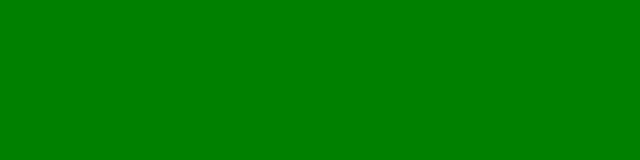
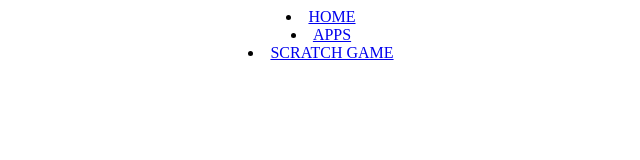
Before and after one commit to WVCS/website-prisha-desai, a plain HTML site: page index.html in a window 1280 px wide. Shown: the whole page, without its empty margins (319-959 px from the left). Drawn offline with Linux system fonts and the light colour scheme.

Commit message:
Update index.html
add nav bar

```diff
--- a/index.html
+++ b/index.html
@@ -1,17 +1,23 @@
 <html>
-<body.
+<!DOCTYPE html>
+<html lang="en">
+<head>
+  <meta charset="UTF-8">
+  <meta http-equiv="X-UA-Compatible" content="IE=edge">
+  <meta name="viewport" content="width=device-width, initial-scale=1.0">
+  <title>Prisha's Website</title>
+</head>
+<body>
 
-test
+  <nav>
+    <center>
+    <li><a href="index.html"> HOME </a> </li>
+    <li><a href="page2.html"> APPS </a> </li>
+    <li><a href="page3.html"> SCRATCH GAME </a> </li>
 
+  </nav>
 
-
-<body>
-</html>
-
-
-<style>
-  body{
-    background-color: green;
-  }
-
-</style>
+  <br>
+  <br>
+  <br>
+  <br>
```
